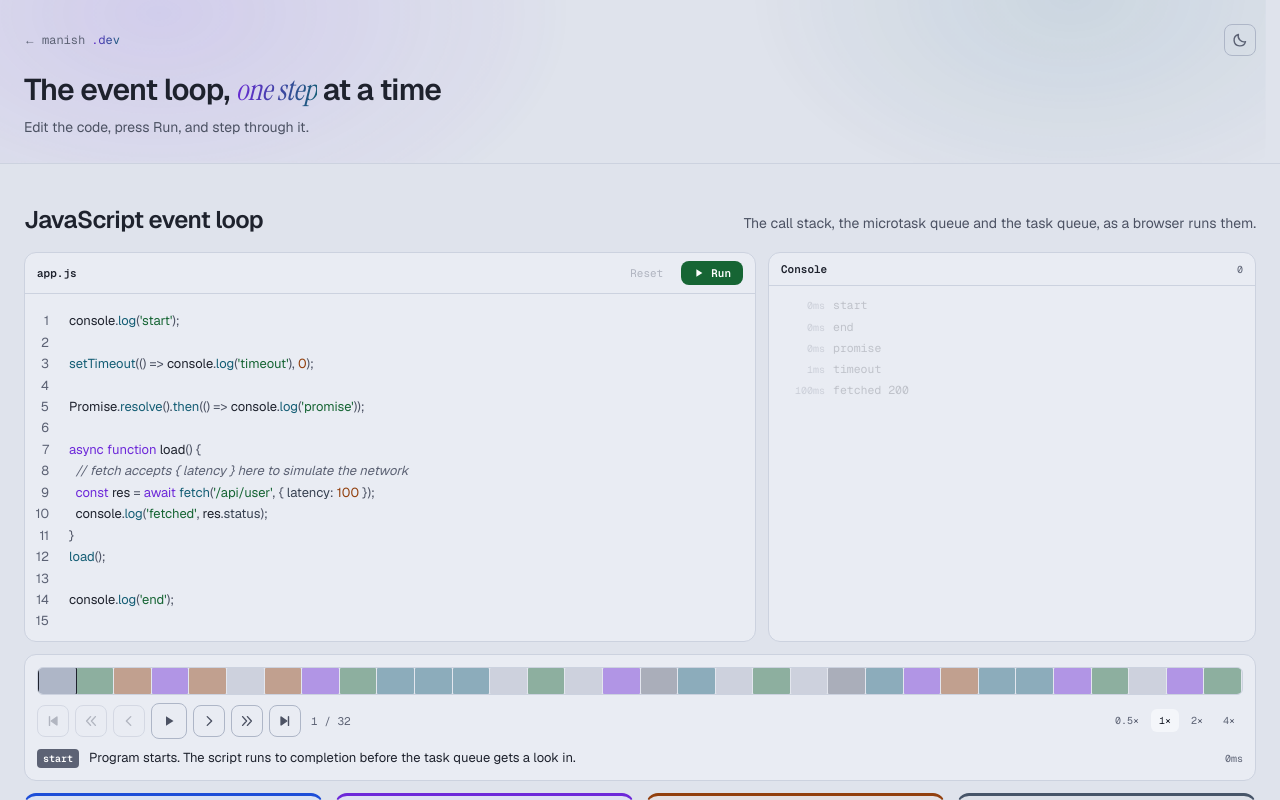
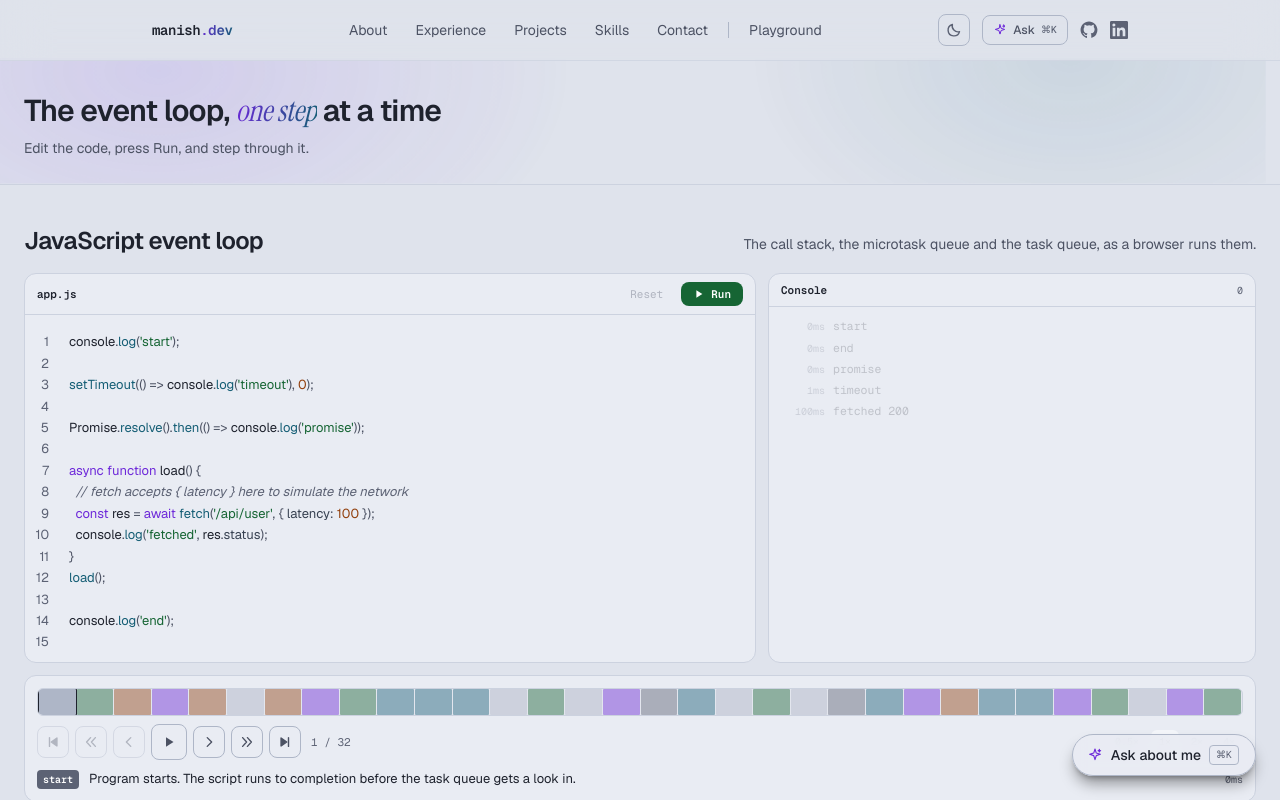
Before and after one commit to MSKU786/Portfolio, a Next.js app: page /playground in a window 1280 px wide. Shown: the top 800 px of the page. Built offline with nearby package versions, Linux system fonts and the light colour scheme.

Commit message:
Playground updated for page

```diff
--- a/src/app/playground/page.tsx
+++ b/src/app/playground/page.tsx
@@ -1,7 +1,7 @@
 import type { Metadata } from "next";
-import Link from "next/link";
+import { Nav } from "@/components/Nav";
+import { AskPanel } from "@/components/chat/AskPanel";
 import { EventLoopSection } from "@/components/playground/EventLoopSection";
-import { ThemeToggle } from "@/components/theme/ThemeToggle";
 
 export const metadata: Metadata = {
   title: "Event loop playground — Manish Singh",
@@ -18,20 +18,11 @@ export const metadata: Metadata = {
 export default function PlaygroundPage() {
   return (
     <>
-      <header className="relative border-b border-border">
+      <Nav />
+      <div className="relative border-b border-border">
         <div aria-hidden className="pointer-events-none absolute inset-0 aurora opacity-40" />
-        <div className="relative mx-auto w-full max-w-[1500px] px-4 pt-6 pb-6 sm:px-6">
-          <div className="flex items-center justify-between gap-4">
-            <Link
-              href="/"
-              className="inline-flex items-center gap-1.5 font-mono text-xs text-subtle transition-colors hover:text-foreground"
-            >
-              <span aria-hidden>←</span> manish<span className="text-gradient-accent">.dev</span>
-            </Link>
-            <ThemeToggle />
-          </div>
-
-          <h1 className="mt-4 text-2xl font-semibold tracking-tight text-foreground sm:text-3xl">
+        <div className="relative mx-auto w-full max-w-[1500px] px-4 pt-8 pb-6 sm:px-6">
+          <h1 className="text-2xl font-semibold tracking-tight text-foreground sm:text-3xl">
             The event loop, <span className="font-display text-gradient-accent">one step</span> at a
             time
           </h1>
@@ -39,7 +30,7 @@ export default function PlaygroundPage() {
             Edit the code, press Run, and step through it.
           </p>
         </div>
-      </header>
+      </div>
 
       <main className="flex-1 pb-10">
         <EventLoopSection runtime="browser" />
@@ -48,6 +39,9 @@ export default function PlaygroundPage() {
         </div>
         <EventLoopSection runtime="node" />
       </main>
+      {/* The nav's Ask button opens this, so it has to be mounted here too —
+          minus the floating launcher, which would sit on top of the columns. */}
+      <AskPanel showLauncher={false} />
     </>
   );
 }
```
